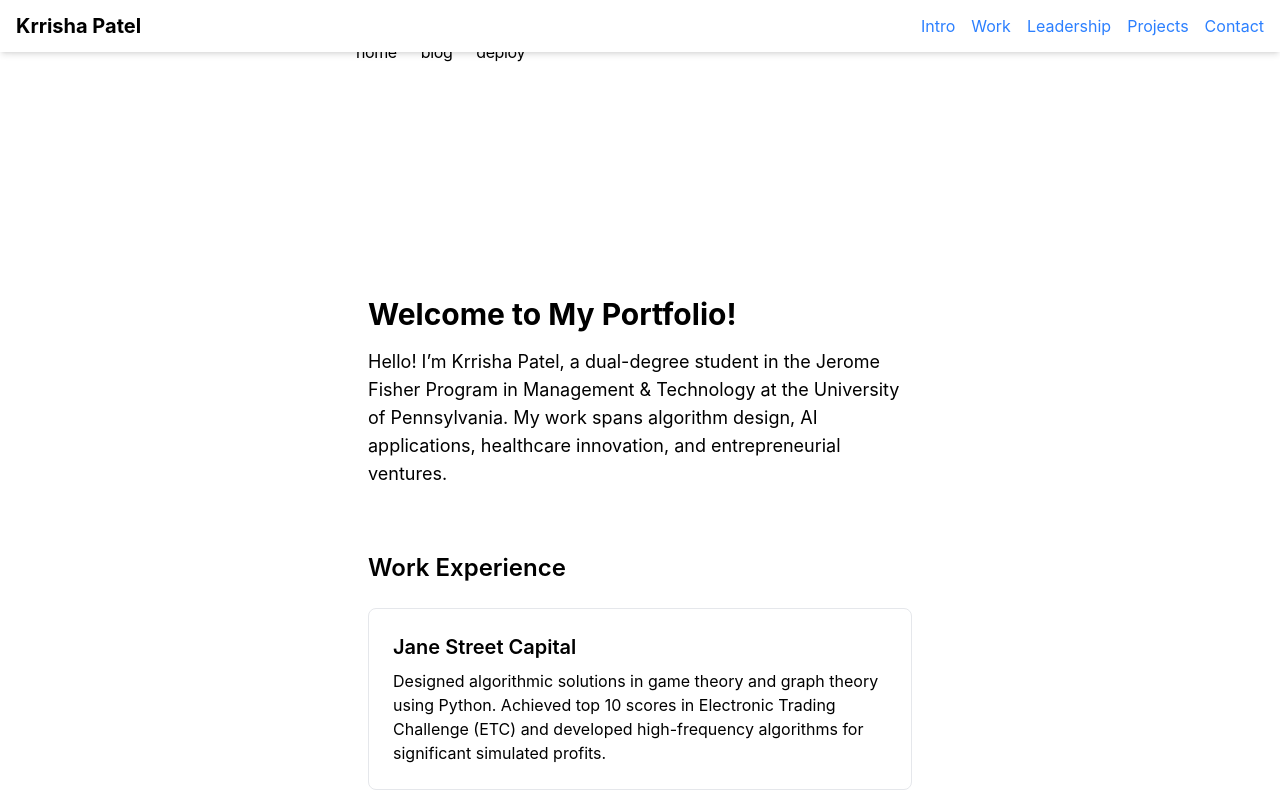
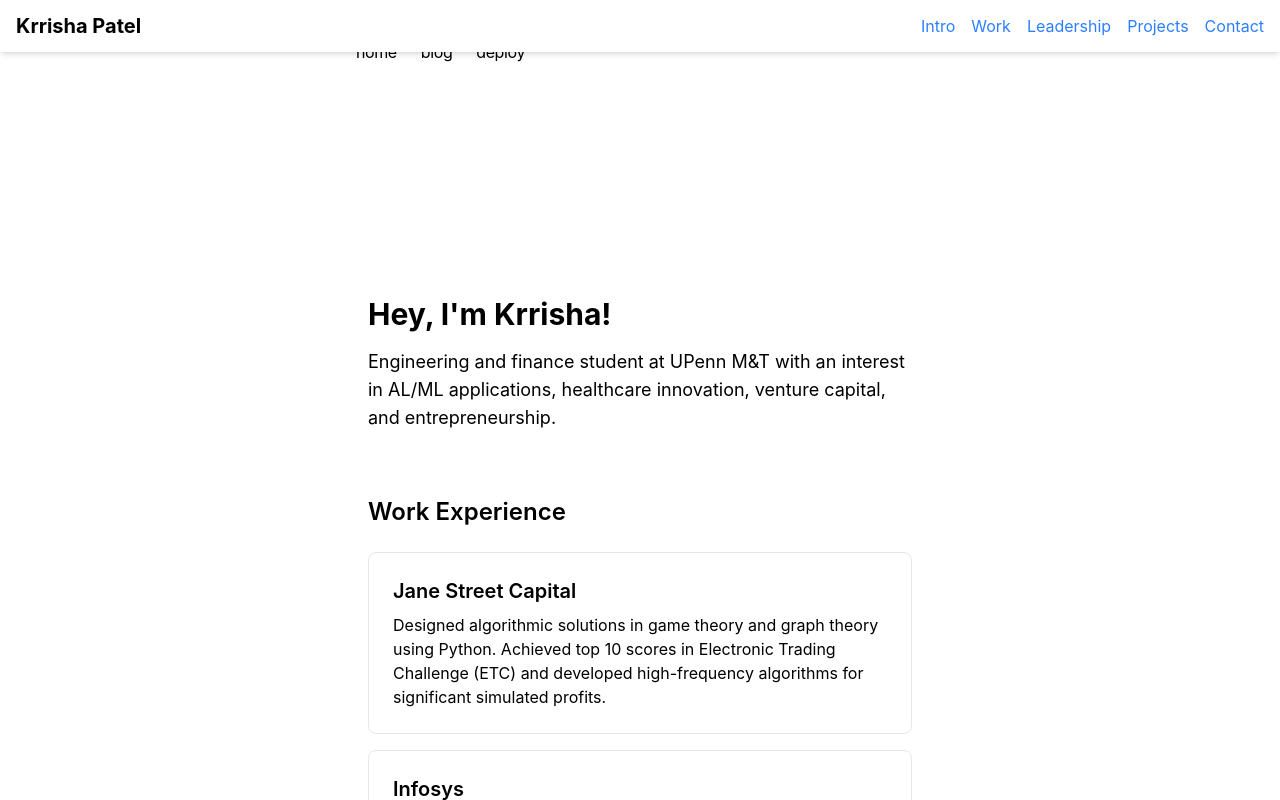
Before and after one commit to krrishapatel/Krrisha-Patel-Portfolio, a Next.js app: page / in a window 1280 px wide. Shown: the top 800 px of the page. Built offline with nearby package versions, Linux system fonts and the light colour scheme.

Commit message:
Update page.tsx

```diff
--- a/app/page.tsx
+++ b/app/page.tsx
@@ -33,9 +33,9 @@ export default function Portfolio() {
       <main className="container mx-auto px-4 pt-16">
         {/* Introduction Section */}
         <section id="intro" className="mb-16 text-left">
-          <h1 className="text-3xl font-bold mb-4">Welcome to My Portfolio!</h1>
+          <h1 className="text-3xl font-bold mb-4">Hey, I'm Krrisha!</h1>
           <p className="text-lg mb-4">
-            Hello! I’m Krrisha Patel, a dual-degree student in the Jerome Fisher Program in Management & Technology at the University of Pennsylvania. My work spans algorithm design, AI applications, healthcare innovation, and entrepreneurial ventures.
+            Engineering and finance student at UPenn M&T with an interest in AL/ML applications, healthcare innovation, venture capital, and entrepreneurship.
           </p>
         </section>
 
```
